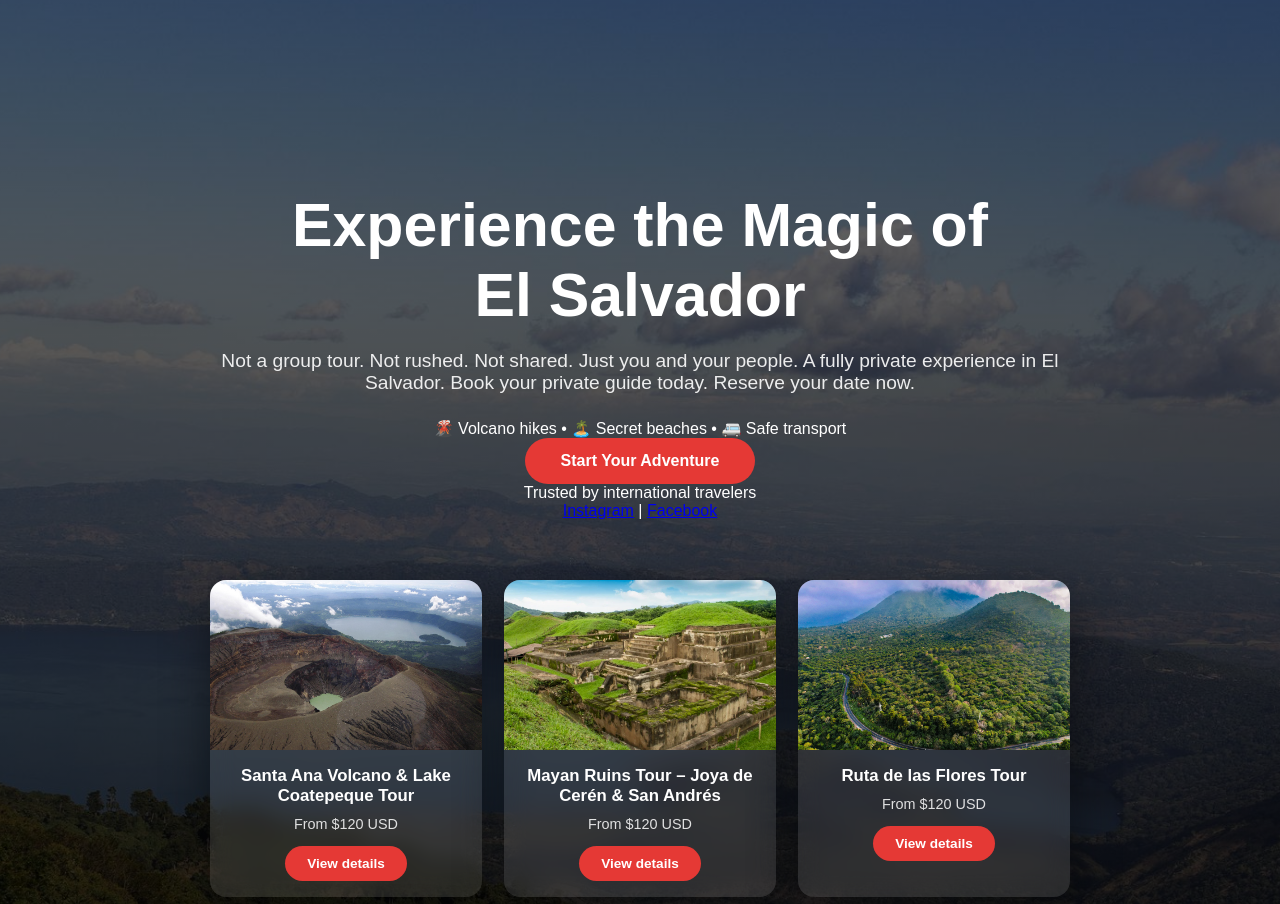
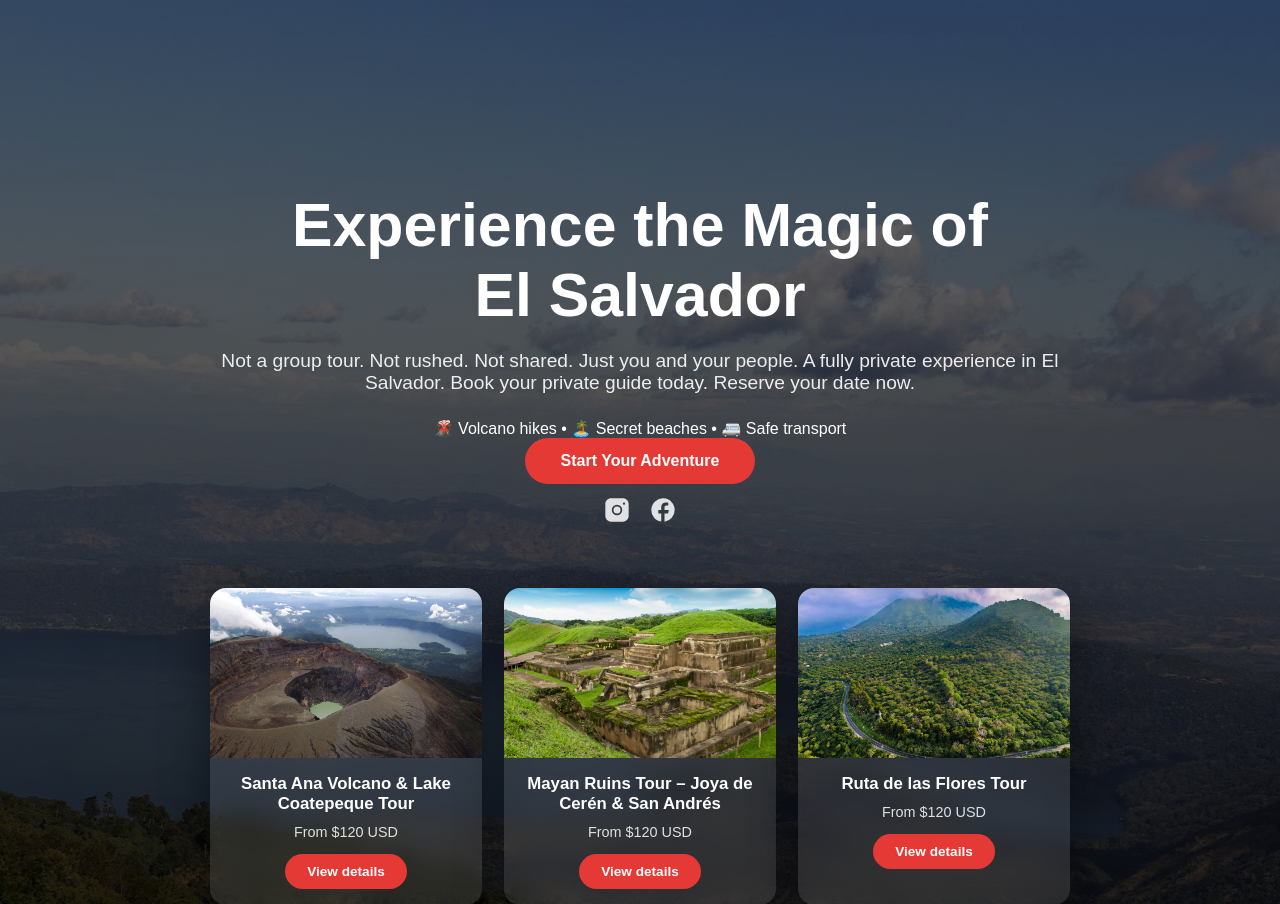
Before and after one commit to Moncada7794/listo-GitHub, a Flask app: page / in a window 1280 px wide. Shown: the part 70-974 px from the top of the page. Run offline with Flask 3, Linux system fonts and the light colour scheme; some libraries are stand-ins or nearby versions.

Commit message:
social media icons

```diff
--- a/static/css/style.css
+++ b/static/css/style.css
@@ -383,3 +383,24 @@ body {
 .tour-btn:hover {
     background: #ff4a46;
 }
+
+/* ================= Social media ================= */
+.hero-social {
+    display: flex;
+    justify-content: center;
+    gap: 18px;
+    margin-top: 12px;
+}
+
+.social-icon {
+    width: 28px;
+    height: 28px;
+    fill: white;
+    opacity: 0.85;
+    transition: 0.2s ease;
+}
+
+.social-icon:hover {
+    opacity: 1;
+    transform: scale(1.12);
+}
--- a/templates/index.html
+++ b/templates/index.html
@@ -27,11 +27,23 @@
             <a href="/tours" class="hero-btn">Start Your Adventure</a>
         </div>
 
-        <div class="hero-social">
-            Trusted by international travelers<br>
-            <a href="https://www.instagram.com/cotuzastours" target="_blank">Instagram</a> |
-            <a href="https://www.facebook.com/people/Cotuzas-Tours/61565720485597/" target="_blank">Facebook</a>
-        </div>
+       <div class="hero-social">
+
+    <a href="https://www.instagram.com/cotuzastours" target="_blank" aria-label="Instagram">
+        <!-- Instagram SVG -->
+        <svg viewBox="0 0 24 24" class="social-icon">
+            <path d="M7 2C4.2 2 2 4.2 2 7v10c0 2.8 2.2 5 5 5h10c2.8 0 5-2.2 5-5V7c0-2.8-2.2-5-5-5H7zm5 5.5A4.5 4.5 0 1 1 7.5 12 4.5 4.5 0 0 1 12 7.5zm6-2a1 1 0 1 1-1 1 1 1 0 0 1 1-1zM12 9a3 3 0 1 0 3 3 3 3 0 0 0-3-3z"/>
+        </svg>
+    </a>
+
+    <a href="https://www.facebook.com/people/Cotuzas-Tours/61565720485597/" target="_blank" aria-label="Facebook">
+        <!-- Facebook SVG -->
+        <svg viewBox="0 0 24 24" class="social-icon">
+            <path d="M22 12a10 10 0 1 0-11.5 9.9v-7H8v-3h2.5V9.5c0-2.5 1.5-4 3.8-4 1.1 0 2.2.2 2.2.2v2.4H15c-1.3 0-1.7.8-1.7 1.6V12H17l-.6 3h-3.1v7A10 10 0 0 0 22 12z"/>
+        </svg>
+    </a>
+
+</div>
 
         <!-- TOURS GRID -->
         {% if tours %}
```
